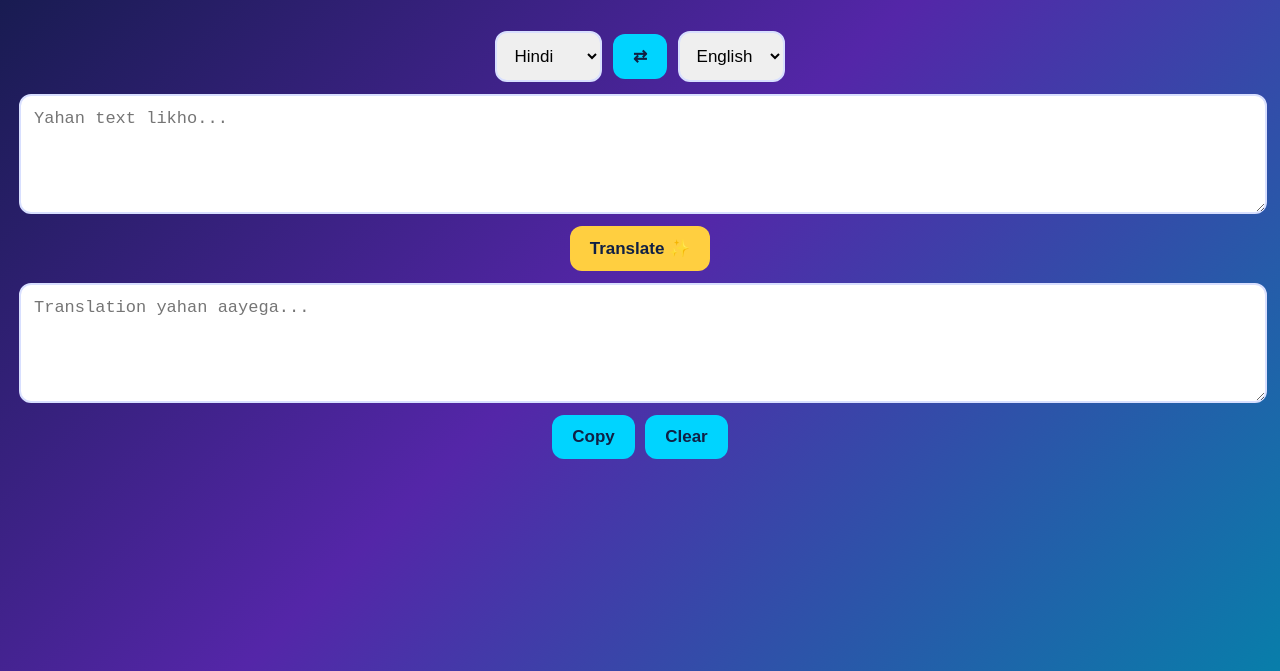
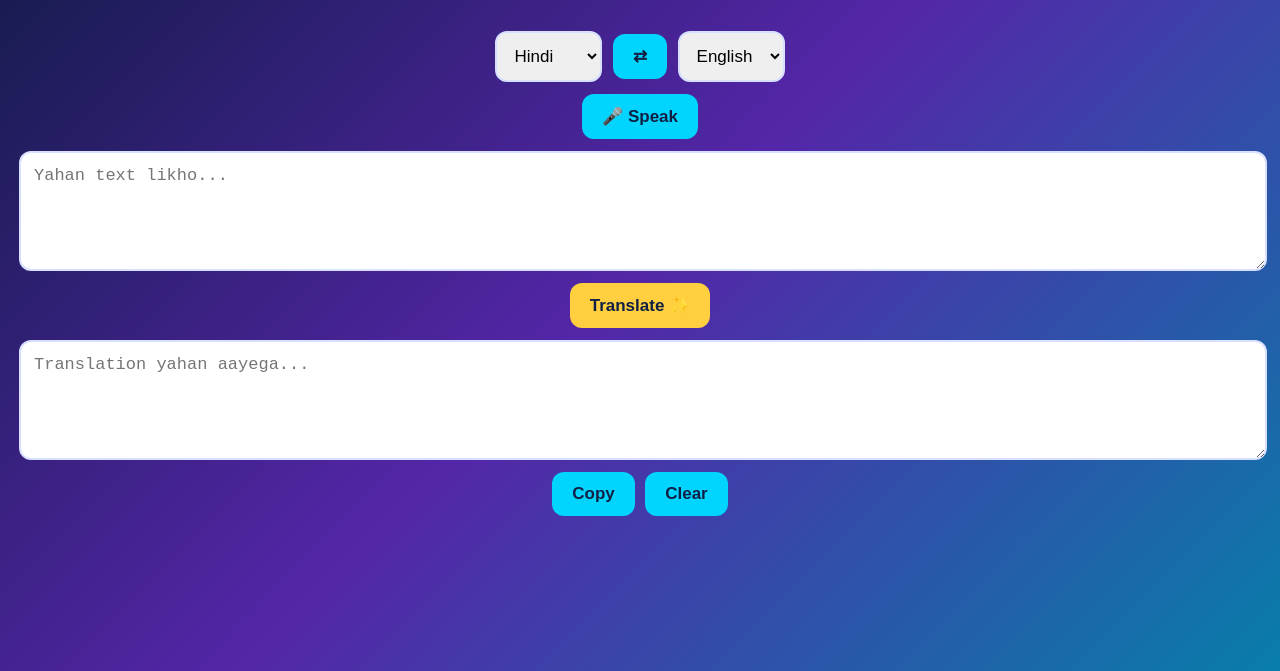
Before and after one commit to kambojrajankamboj001/rajan-ai-translator, a plain HTML site: page index.html in a window 1280 px wide. Shown: the part 129-800 px from the top of the page. Drawn offline with Linux system fonts and the light colour scheme.

Commit message:
Update index.html

```diff
--- a/index.html
+++ b/index.html
@@ -30,6 +30,9 @@
         <option value="French">French</option>
         <option value="Urdu">Urdu</option>
       </select>
+    </div><div class="voice-box">
+  <button id="voiceBtn" type="button">🎤 Speak</button>
+  <span id="voiceStatus"></span>
     </div>
 
     <textarea id="inputText"
```
